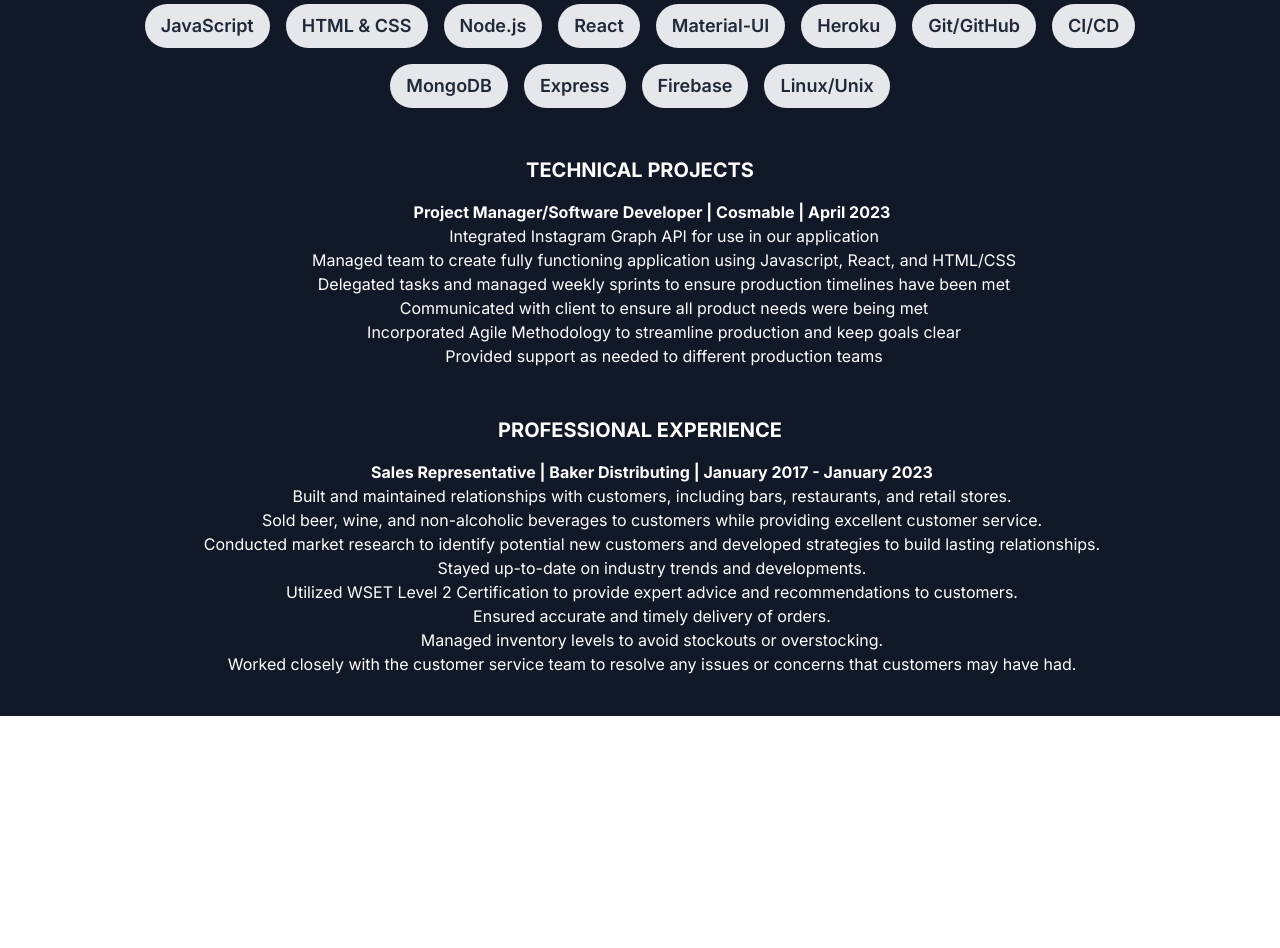
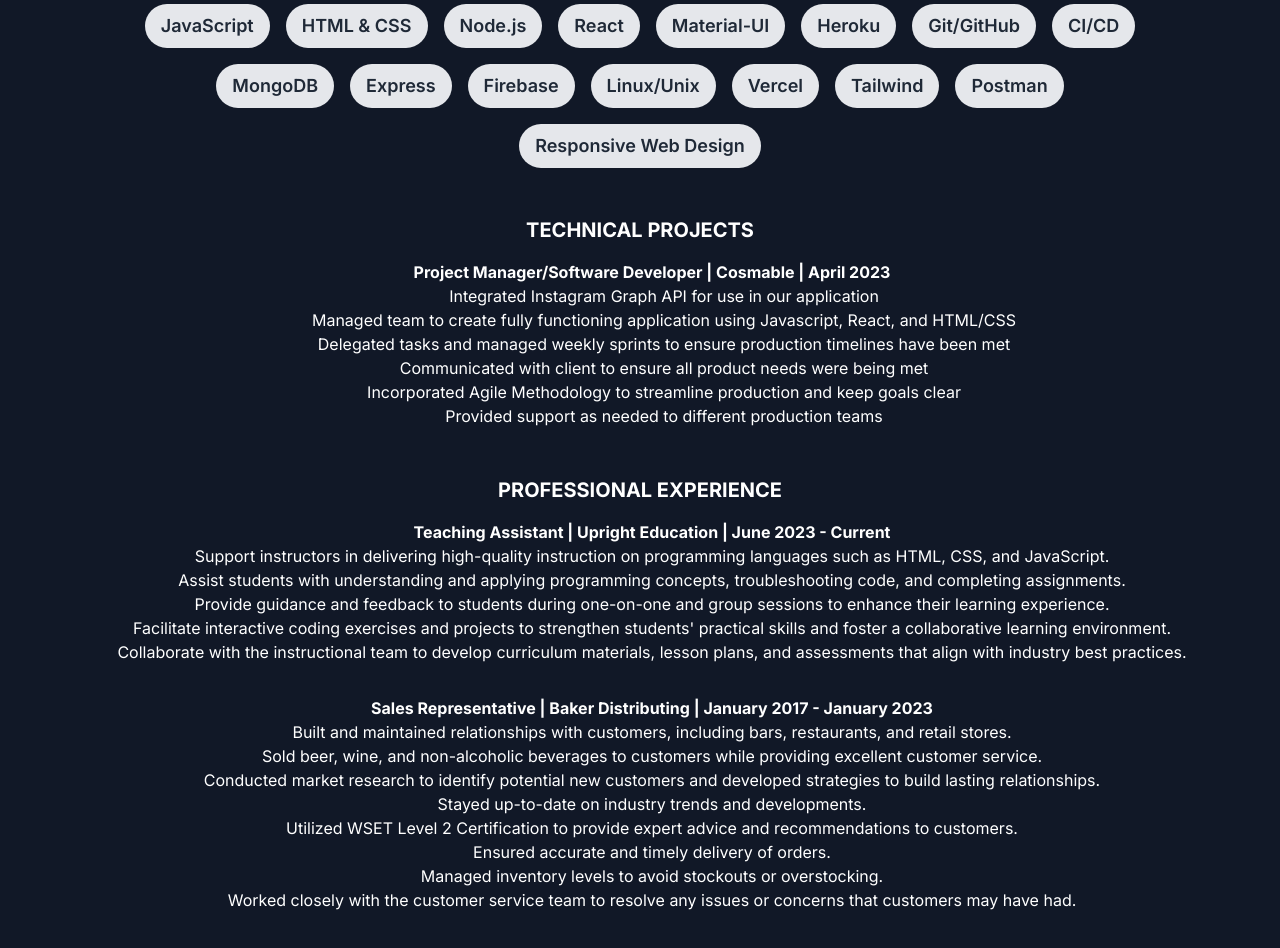
Before and after one commit to iam08160/portfolio, a Next.js app in the folder portfolio/: page /resume in a window 1280 px wide. Shown: the part 660-1608 px from the top of the page. Before the commit the page ends 1376 px from the top, so only its background shows below. Built offline with nearby package versions, Linux system fonts and the light colour scheme.

Commit message:
Updated Resume

```diff
--- a/portfolio/src/app/page.js
+++ b/portfolio/src/app/page.js
@@ -40,7 +40,7 @@
               Innovative Software Developer offering experience in the full
               software development lifecycle, from concept through delivery of
               next-generation applications and customizable solutions, as well
-              as over 5 years experience in B2B sales.
+              as over 5 years experience in B2B sales. Currently working as a Teaching Assistant for Upright Educations Software Development Bootcamps.
             </p>
           </div>
           <div className="text-7xl flex justify-center gap-16 py-3 text-gray-600 dark:text-white">
--- a/portfolio/src/app/resume/page.js
+++ b/portfolio/src/app/resume/page.js
@@ -86,6 +86,18 @@
           <div className="bg-gray-200 text-gray-800 rounded-full px-4 py-2 m-2">
             <span className="text-lg font-semibold">Linux/Unix</span>
           </div>
+          <div className="bg-gray-200 text-gray-800 rounded-full px-4 py-2 m-2">
+            <span className="text-lg font-semibold">Vercel</span>
+          </div>
+          <div className="bg-gray-200 text-gray-800 rounded-full px-4 py-2 m-2">
+            <span className="text-lg font-semibold">Tailwind</span>
+          </div>
+          <div className="bg-gray-200 text-gray-800 rounded-full px-4 py-2 m-2">
+            <span className="text-lg font-semibold">Postman</span>
+          </div>
+          <div className="bg-gray-200 text-gray-800 rounded-full px-4 py-2 m-2">
+            <span className="text-lg font-semibold">Responsive Web Design</span>
+          </div>
         </div>
 
         <h3 className="text-xl font-bold mb-4 my-10">TECHNICAL PROJECTS</h3>
@@ -123,6 +135,32 @@
         <ul className="pl-6 mb-8">
           <li>
             <h4 className="font-bold">
+              Teaching Assistant | Upright Education | June 2023 - Current
+            </h4>
+            <ul className="">
+              <li>
+              Support instructors in delivering high-quality instruction on programming languages such as HTML, CSS, and JavaScript.
+              </li>
+              <li>
+              Assist students with understanding and applying programming concepts, troubleshooting code, and completing assignments.
+
+              </li>
+              <li>
+              Provide guidance and feedback to students during one-on-one and group sessions to enhance their learning experience.
+              </li>
+              <li>Facilitate interactive coding exercises and projects to strengthen students' practical skills and foster a collaborative learning environment.</li>
+              <li>
+              Collaborate with the instructional team to develop curriculum materials, lesson plans, and assessments that align with industry best practices.
+
+              </li>
+
+
+            </ul>
+          </li>
+        </ul>
+        <ul className="pl-6 mb-8">
+          <li>
+            <h4 className="font-bold">
               Sales Representative | Baker Distributing | January 2017 - January
               2023
             </h4>
@@ -152,6 +190,7 @@
                 Worked closely with the customer service team to resolve any
                 issues or concerns that customers may have had.
               </li>
+
             </ul>
           </li>
         </ul>
```
Also changed, not shown: 1 other file (tests, documents, lock files or other folders).
